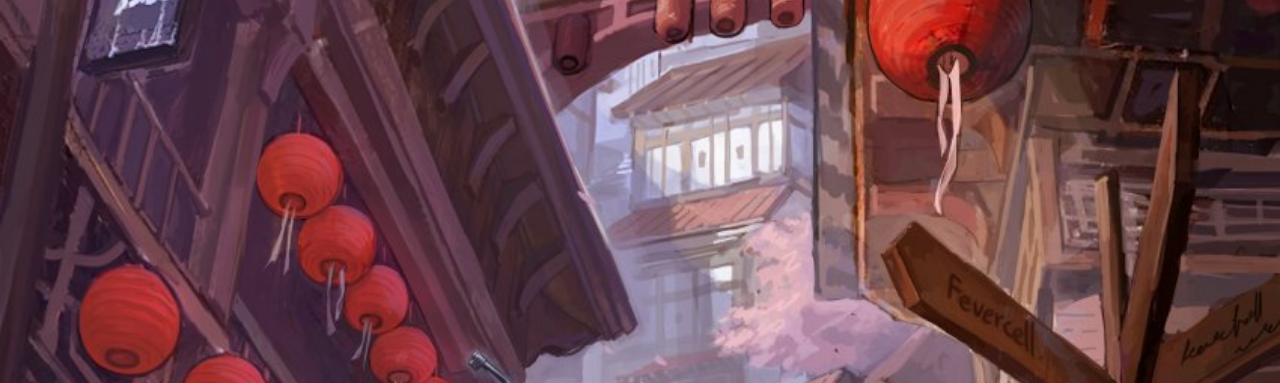
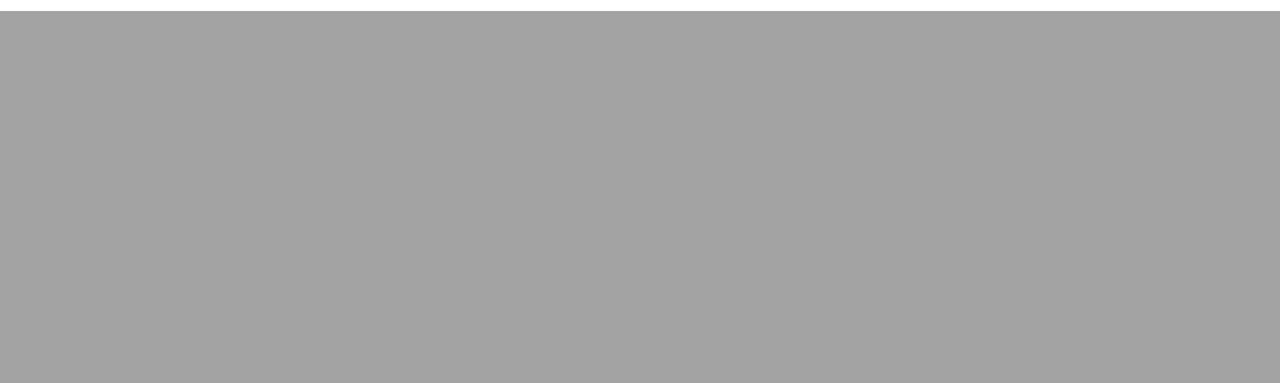
Before and after one commit to FrostSnow4731/FrostSnow4731.github.io, a plain HTML site: page index.html in a window 1280 px wide. Shown: the part 417-800 px from the top of the page. Drawn offline with Linux system fonts and the light colour scheme.

Commit message:
Update index.html

```diff
--- a/index.html
+++ b/index.html
@@ -199,18 +199,6 @@
 
 <body>
 
-  <div id="intro" style="
-      position: fixed;
-      top: 0;
-      left: 0;
-      width: 100vw;
-      height: 100vh;
-      background: url('http://FrostSnow4731.github.io/images/background 3.jpg') no-repeat center center;
-      background-size: cover;
-      z-index: 9999;
-      cursor: pointer;">
-  </div>
-
   <header>목록</header>
 
   <div class="academy-container">
```
